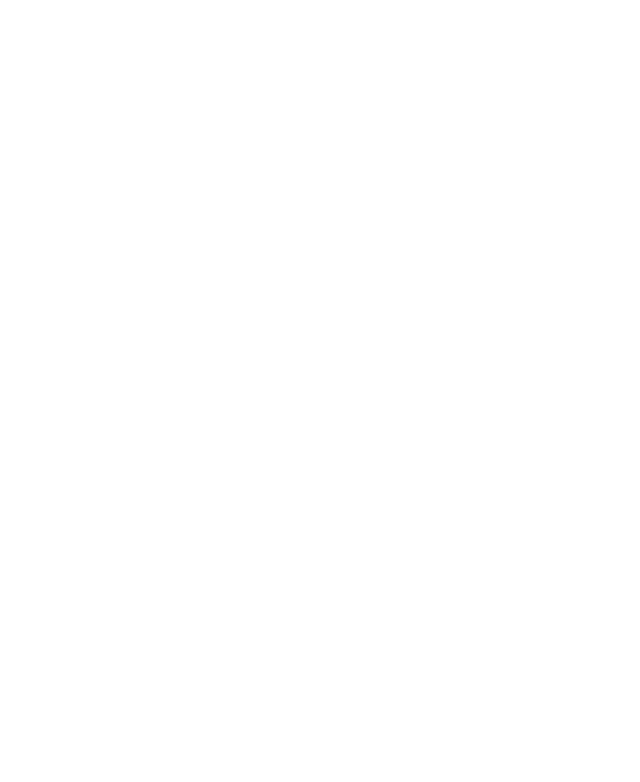
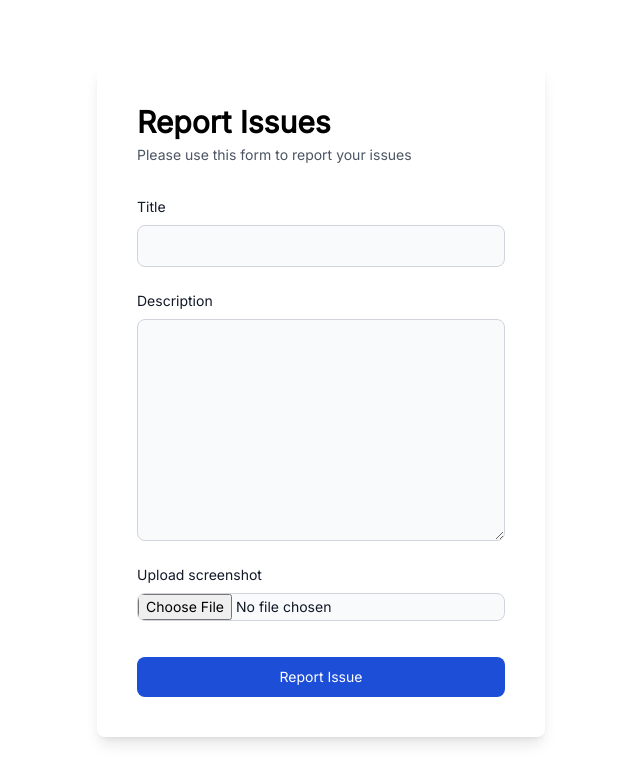
Before and after one commit to stevenAmalitech/issue-tracker, a React (Vite) app in the folder client/: page /client in a window 1280 px wide. Before the commit this address had no page. Shown: the top 782 px of the page, without its empty margins (319-959 px from the left). Built offline with nearby package versions, Linux system fonts and the light colour scheme.

Commit message:
client dashboard

```diff
--- /dev/null
+++ b/client/src/components/Inputs/FileUploadField.jsx
@@ -0,0 +1,23 @@
+export default function FileUploadField(props) {
+  const { id, name, label, onChange, value } = props;
+
+  const labelClasses = "block mb-2 text-sm font-medium text-gray-900";
+
+  const inputClasses =
+    "block w-full text-sm text-gray-900 bg-gray-50 rounded-lg border border-gray-300 cursor-pointer focus:outline-none focus:border-transparent";
+
+  return (
+    <div>
+      <label className={labelClasses} htmlFor={id | name}>
+        {label}
+      </label>
+      <input
+        className={inputClasses}
+        id={id || name}
+        type="file"
+        value={value}
+        onChange={onChange}
+      />
+    </div>
+  );
+}
--- /dev/null
+++ b/client/src/components/Inputs/TextareaField.jsx
@@ -0,0 +1,27 @@
+export default function TextareaField(props) {
+  const { name, id, label, onChange, value } = props;
+
+  const labelClasses = "block mb-2 text-sm font-medium text-gray-900 ";
+
+  const textareaClasses =
+    "bg-gray-50 border border-gray-300 text-gray-900 text-sm rounded-lg focus:ring-blue-500 focus:border-blue-500 block w-full p-2.5";
+
+  //TODO: VALIDATION
+
+  return (
+    <div>
+      <label htmlFor={id || name} className={labelClasses}>
+        {label}
+      </label>
+      <textarea
+        className={textareaClasses}
+        name={name}
+        id={id || name}
+        value={value}
+        onChange={onChange}
+        cols="30"
+        rows="10"
+      ></textarea>
+    </div>
+  );
+}
--- a/client/src/main.jsx
+++ b/client/src/main.jsx
@@ -1,6 +1,7 @@
 import React from "react";
 import ReactDOM from "react-dom";
 import { BrowserRouter, Routes, Route } from "react-router-dom";
+import Authenticate from "./pages/Authenticate";
 import "./index.css";
 import LoginPage from "./pages/Login";
 import SetPassword from "./pages/SetPassword";
@@ -11,6 +12,7 @@
       <Routes>
         <Route path="/" element={<LoginPage />} />
         <Route path="/set-password" element={<SetPassword />} />
+        <Route path="/*" element={<Authenticate />} />
       </Routes>
     </BrowserRouter>
   </React.StrictMode>,
--- /dev/null
+++ b/client/src/pages/Authenticate.jsx
@@ -0,0 +1,22 @@
+import { Navigate, Route, Routes, useNavigate } from "react-router-dom";
+import AdminDashboard from "./AdminDashboard";
+import ClientDashboard from "./ClientDashboard";
+
+export default function Authenticate() {
+
+
+
+  const adminRoutes = (
+    <Routes>
+      <Route path="/admin" element={<AdminDashboard />} />
+    </Routes>
+  );
+
+  const clientRoutes = (
+    <Routes>
+      <Route path="/client" element={<ClientDashboard />} />
+    </Routes>
+  );
+
+  return clientRoutes
+}
--- /dev/null
+++ b/client/src/pages/ClientDashboard.jsx
@@ -0,0 +1,53 @@
+import { useState } from "react";
+import InputField from "../components/Inputs/InputField";
+import Button from "../components/Button";
+import TextareaField from "../components/Inputs/TextareaField";
+import FileUploadField from "../components/Inputs/FileUploadField";
+
+export default function ClientDashboard() {
+  const [issue, setIssue] = useState({
+    title: "",
+    description: "",
+    // screenshot: "",
+  });
+
+  const handleInputChange = ({ target }) => {
+    const { name, value } = target;
+    setIssue({ ...issue, [name]: value });
+  };
+
+  const handleButtonClick = () => {
+    // TODO: VALIDATION
+    // setClientPassword(clientCredentials);
+  };
+
+  return (
+    <div className="min-h-screen flex justify-center items-center">
+      <section className="shadow-lg p-10 rounded-lg m-5 max-w-md w-full">
+        <h2 className="mb-1  text-3xl font-bold">Report Issues</h2>
+        <p className="text-sm mb-8 text-gray-600 leading-normal">
+          Please use this form to report your issues
+        </p>
+
+        <div className="max-w-md ">
+          <div className="mb-6">
+            <InputField
+              label="Title"
+              name="title"
+              value={issue.title}
+              onChange={(e) => handleInputChange(e)}
+            />
+          </div>
+          <div className="mb-6">
+            <TextareaField label="Description" name="description" />
+          </div>
+          <div className="mb-9">
+            <FileUploadField label="Upload screenshot" />
+          </div>
+
+          <Button text="Report issue" onClick={() => handleButtonClick()} />
+        </div>
+      </section>
+    </div>
+  );
+}
--- a/client/src/pages/Login.jsx
+++ b/client/src/pages/Login.jsx
@@ -26,7 +26,7 @@
     clientLogin(client).then((result) => {
       if (result === "redirect")
         navigate(`/set-password?email=` + client.email);
-      if (result === "login") navigate("");
+      if (result === "login") navigate("/client");
     });
   };
 
--- a/client/src/pages/SetPassword.jsx
+++ b/client/src/pages/SetPassword.jsx
@@ -1,9 +1,11 @@
 import Button from "../components/Button";
 import InputField from "../components/Inputs/InputField";
 import { useState } from "react";
-import setClientPassword from "../lib/setClientPassword";
+import newClientPassword from "../lib/newClientPassword";
+import { useNavigate } from "react-router-dom";
 
 export default function SetPassword() {
+  const navigate = useNavigate();
   const [clientCredentials, setClientCredentials] = useState({
     newPassword: "",
     repeatedPassword: "",
@@ -17,7 +19,9 @@
 
   const handleButtonClick = () => {
     // TODO: VALIDATION
-    setClientPassword(clientCredentials);
+    newClientPassword(clientCredentials).then((client) => {
+      navigate("/client");
+    });
   };
 
   return (
```
